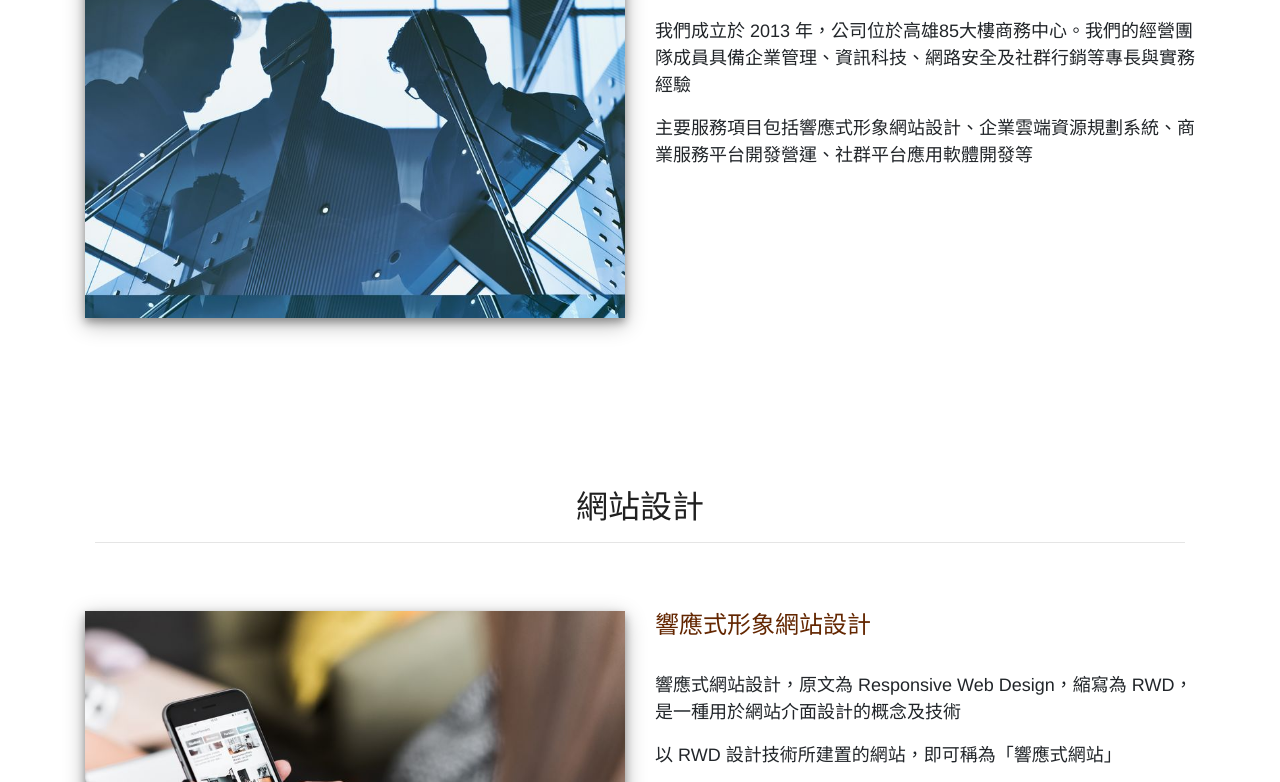
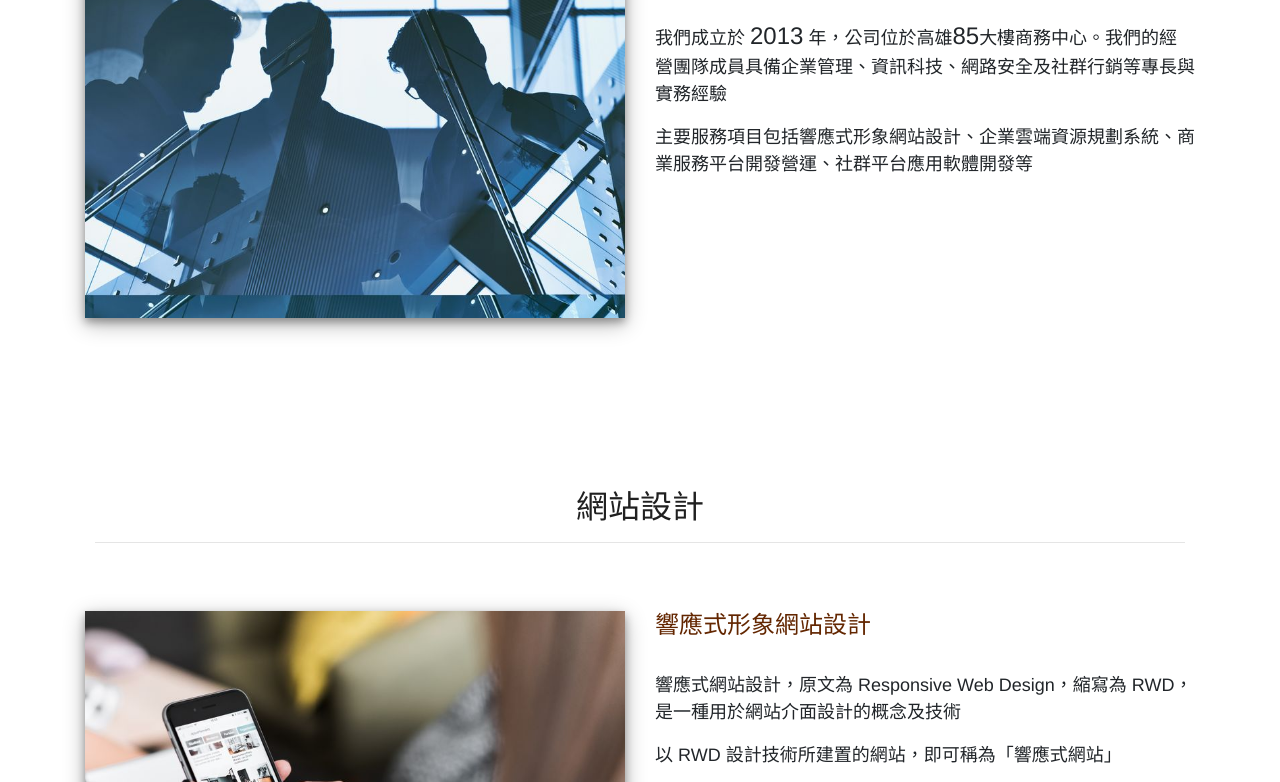
Before and after one commit to eachmobi/eachmobi.github.io, a plain HTML site: page index.html in a window 1280 px wide. Shown: the part 906-1688 px from the top of the page. Drawn offline with Linux system fonts and the light colour scheme.

Commit message:
Modified main.css

```diff
--- a/static/main.css
+++ b/static/main.css
@@ -166,7 +166,6 @@ footer .copy-right {
 }
 
 .font-lg {
-<<<<<<< HEAD:static/main.css
     font-size: 24px;
 }
 
```
